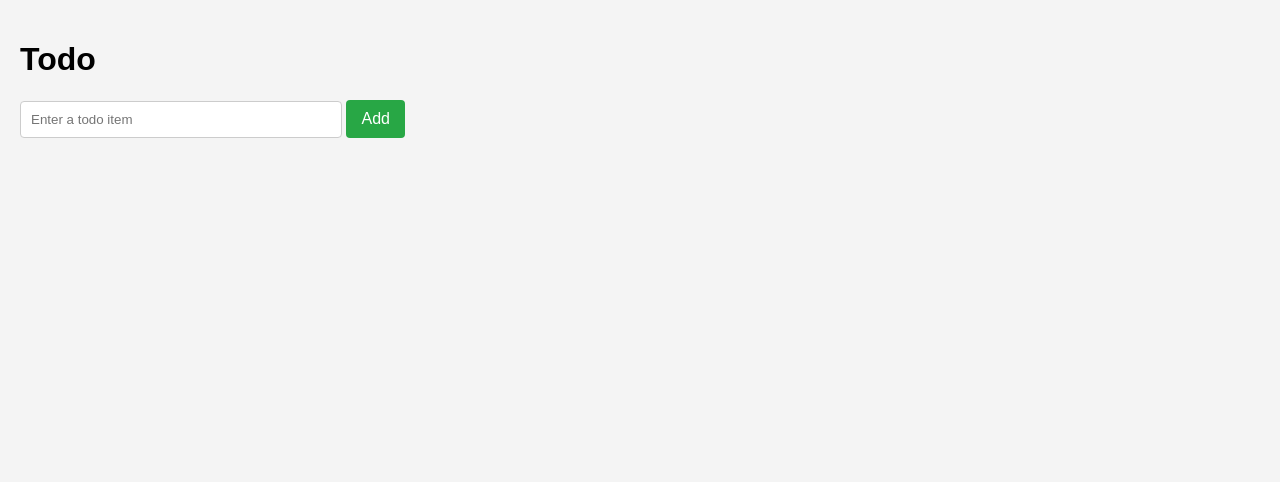
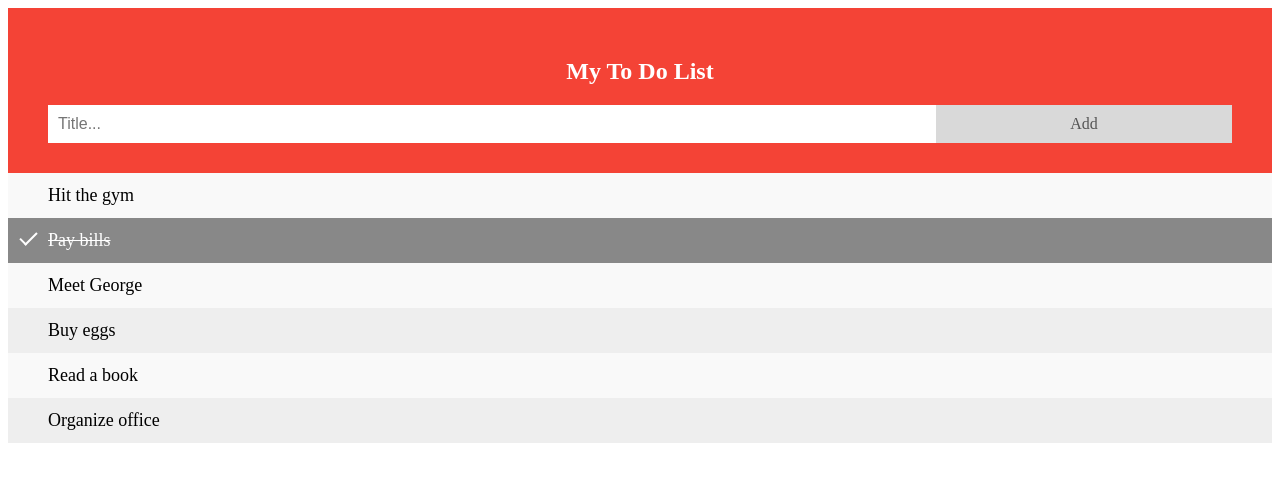
Before and after one commit to gautamdheer/js-projects, a plain HTML site: page js-todo-app/index.html in a window 1280 px wide. Drawn offline with nearby package versions, Linux system fonts and the light colour scheme.

Commit message:
add todo item to the list

```diff
--- a/js-todo-app/index.html
+++ b/js-todo-app/index.html
@@ -6,16 +6,22 @@
     <title>Todo</title>
     <link rel="stylesheet" href="style.css">
     <script src="script.js"></script>
+    <script src="https://code.jquery.com/jquery-3.7.1.min.js" integrity="sha256-/JqT3SQfawRcv/BIHPThkBvs0OEvtFFmqPF/lYI/Cxo=" crossorigin="anonymous"></script>
     </head>
 <body>
-    <div class="contianer">
-        <h1>Todo</h1>
-        <!-- write a form for todo app use taldwind for css -->
-        <form id="todo-form">
-            <input type="text" id="todo-input" placeholder="Enter a todo item">
-            <button type="submit">Add</button>
-        </form>
-        <ul id="todo-list"></ul>
-    </div>
+    <div id="myDIV" class="header">
+        <h2>My To Do List</h2>
+        <input type="text" id="myInput" placeholder="Title...">
+        <span onclick="newElement()" class="addBtn">Add</span>
+      </div>
+
+      <ul id="myUL">
+        <li>Hit the gym</li>
+        <li class="checked">Pay bills</li>
+        <li>Meet George</li>
+        <li>Buy eggs</li>
+        <li>Read a book</li>
+        <li>Organize office</li>
+      </ul>
 </body>
 </html>
--- a/js-todo-app/script.js
+++ b/js-todo-app/script.js
@@ -1,13 +1,55 @@
- const input = document.getElementById('todo-input');
- const form = document.getElementById('todo-form');
- const list = document.getElementById('todo-list');
+// create a close button and append it to each list item
+var myNodelist = document.getElementsByTagName("LI");
+var i;
+for(i = 0; i < myNodelist.length; i++){
+   var span = document.createElement("SPAN");
+   var txt = document.createTextNode("\u00D7");
+   span.className = "close";
+   span.appendChild(txt);
+   myNodelist[i].appendChild(span);
+}
 
+// Click on a close button to hide the current list item
+var close = document.getElementsByClassName("close");
+var i;
+for(i = 0; i < close.length; i++){
+   close[i].onclick = function(){
+      var div = this.parentElement;
+      div.style.display = "none";
+   }
+}
 
- form.addEventListener('submit', (event) => {
-    event.preventDefault();
-    const todoItem = input.value;
-    const li = document.createElement('li');
-    li.textContent = todoItem;
-    list.appendChild(li);
-    input.value = '';
- });
+// Add a "checked" symbol when clicking on a list item
+var list = document.querySelector('ul');
+list.addEventListener('click', function(ev){
+   if(ev.target.tagName === 'LI'){
+      ev.target.classList.toggle('checked');
+   }
+}, false);
+
+// create a new list item when clicking on the "Add" button
+function newElement() {
+   var li = document.createElement("li");
+   var inputValue = document.getElementById("myInput").value;
+   var t = document.createTextNode(inputValue);
+   li.appendChild(t);
+   if (inputValue === '') {
+      alert("You must write something!");
+   } else {
+      document.getElementById("myUL").appendChild(li);
+   }
+   document.getElementById("myInput").value = "";
+
+   var span = document.createElement("SPAN");
+   var txt = document.createTextNode("\u00D7");
+   span.className = "close";
+   span.appendChild(txt);
+   li.appendChild(span);
+
+   for (i = 0; i < close.length; i++) {
+      close[i].onclick = function() {
+         var div = this.parentElement;
+         div.style.display = "none";
+      }
+   }
+}
--- a/js-todo-app/style.css
+++ b/js-todo-app/style.css
@@ -1,44 +1,114 @@
-body {
-    font-family: Arial, sans-serif;
-    background-color: #f4f4f4;
+/* Include the padding and border in an element's total width and height */
+* {
+    box-sizing: border-box;
+  }
+
+  /* Remove margins and padding from the list */
+  ul {
     margin: 0;
-    padding: 20px;
-}
+    padding: 0;
+  }
 
-#todo-form {
-    margin-bottom: 20px;
-}
+  /* Style the list items */
+  ul li {
+    cursor: pointer;
+    position: relative;
+    padding: 12px 8px 12px 40px;
+    background: #eee;
+    font-size: 18px;
+    transition: 0.2s;
 
-#todo-input {
+    /* make the list items unselectable */
+    -webkit-user-select: none;
+    -moz-user-select: none;
+    -ms-user-select: none;
+    user-select: none;
+  }
+
+  /* Set all odd list items to a different color (zebra-stripes) */
+  ul li:nth-child(odd) {
+    background: #f9f9f9;
+  }
+
+  /* Darker background-color on hover */
+  ul li:hover {
+    background: #ddd;
+  }
+
+  /* When clicked on, add a background color and strike out text */
+  ul li.checked {
+    background: #888;
+    color: #fff;
+    text-decoration: line-through;
+  }
+
+  /* Add a "checked" mark when clicked on */
+  ul li.checked::before {
+    content: '';
+    position: absolute;
+    border-color: #fff;
+    border-style: solid;
+    border-width: 0 2px 2px 0;
+    top: 10px;
+    left: 16px;
+    transform: rotate(45deg);
+    height: 15px;
+    width: 7px;
+  }
+
+  /* Style the close button */
+  .close {
+    position: absolute;
+    right: 0;
+    top: 0;
+    padding: 12px 16px 12px 16px;
+  }
+
+  .close:hover {
+    background-color: #f44336;
+    color: white;
+  }
+
+  /* Style the header */
+  .header {
+    background-color: #f44336;
+    padding: 30px 40px;
+    color: white;
+    text-align: center;
+  }
+
+  /* Clear floats after the header */
+  .header:after {
+    content: "";
+    display: table;
+    clear: both;
+  }
+
+  /* Style the input */
+  input {
+    margin: 0;
+    border: none;
+    border-radius: 0;
+    width: 75%;
     padding: 10px;
-    width: 300px;
-    border: 1px solid #ccc;
-    border-radius: 4px;
-}
+    float: left;
+    font-size: 16px;
+  }
 
-#todo-list {
-    list-style-type: none;
-    padding: 0;
-}
+  /* Style the "Add" button */
+  .addBtn {
+    padding: 10px;
+    width: 25%;
+    background: #d9d9d9;
+    color: #555;
+    float: left;
+    text-align: center;
+    font-size: 16px;
+    cursor: pointer;
+    transition: 0.3s;
+    border-radius: 0;
+  }
 
-#todo-list li {
-    background: #fff;
-    margin: 5px 0;
-    padding: 10px;
-    border-radius: 4px;
-    box-shadow: 0 2px 5px rgba(0, 0, 0, 0.1);
-}
-button {
-    background-color: #28a745; /* Green background */
-    color: white; /* White text */
-    padding: 10px 15px; /* Padding for the button */
-    border: none; /* No border */
-    border-radius: 4px; /* Rounded corners */
-    cursor: pointer; /* Pointer cursor on hover */
-    font-size: 16px; /* Font size */
-    transition: background-color 0.3s; /* Smooth transition for hover effect */
-}
-
-button:hover {
-    background-color: #218838; /* Darker green on hover */
-}
+  .addBtn:hover {
+    background-color: #bbb;
+  }
```
